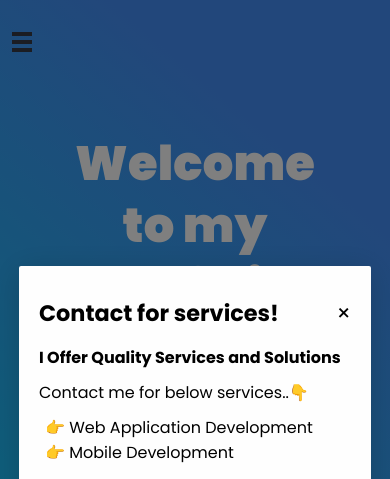
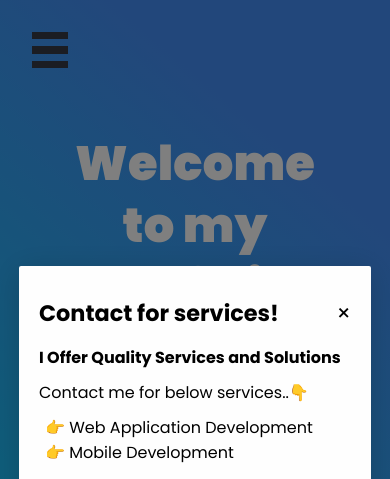
Before and after one commit to Tadessejemal1/portfolio-new, a React app: page / in a window 390 px wide. Shown: the top 479 px of the page. Built offline with nearby package versions, Linux system fonts and the light colour scheme; some packages are replaced by stand-ins of ours.

Commit message:
update navbar

```diff
--- a/src/components/NavBar/NavBar.css
+++ b/src/components/NavBar/NavBar.css
@@ -79,12 +79,3 @@
   visibility: visible;
   height: 3px;
 }
-
-@media only screen and (max-width: 640px) {
-  .bm-burger-button {
-    position: fixed;
-    width: 20px;
-    height: 20px;
-    left: 12px;
-  }
-}
```
